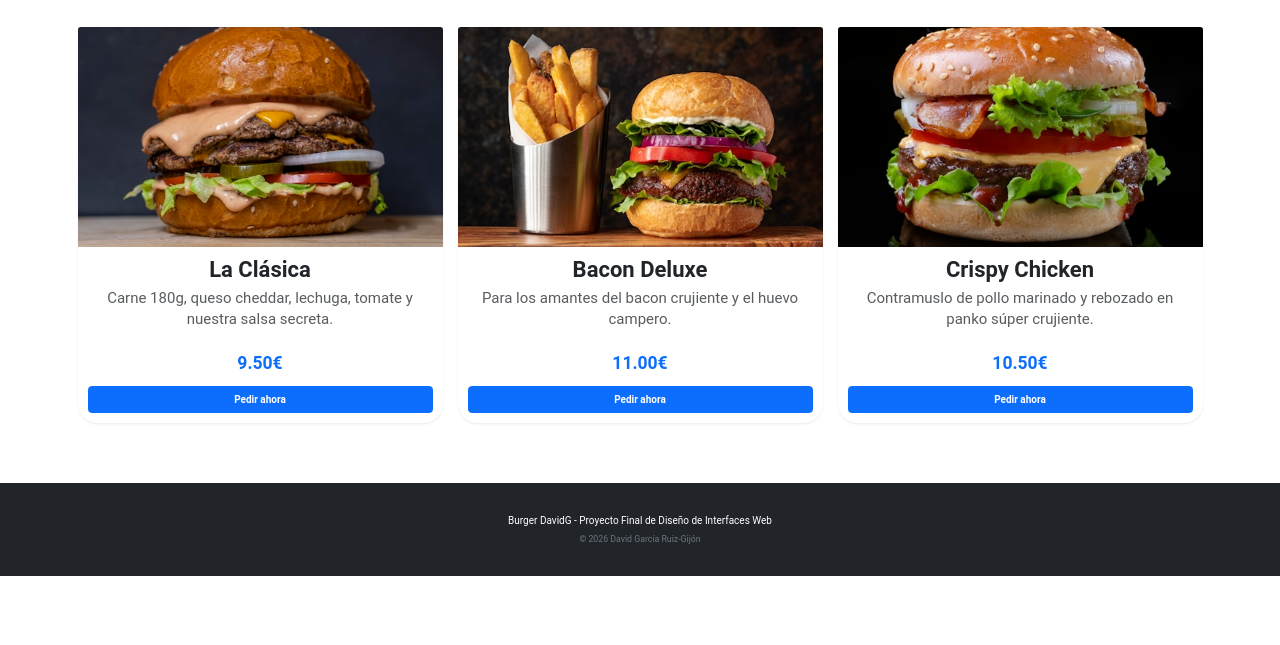
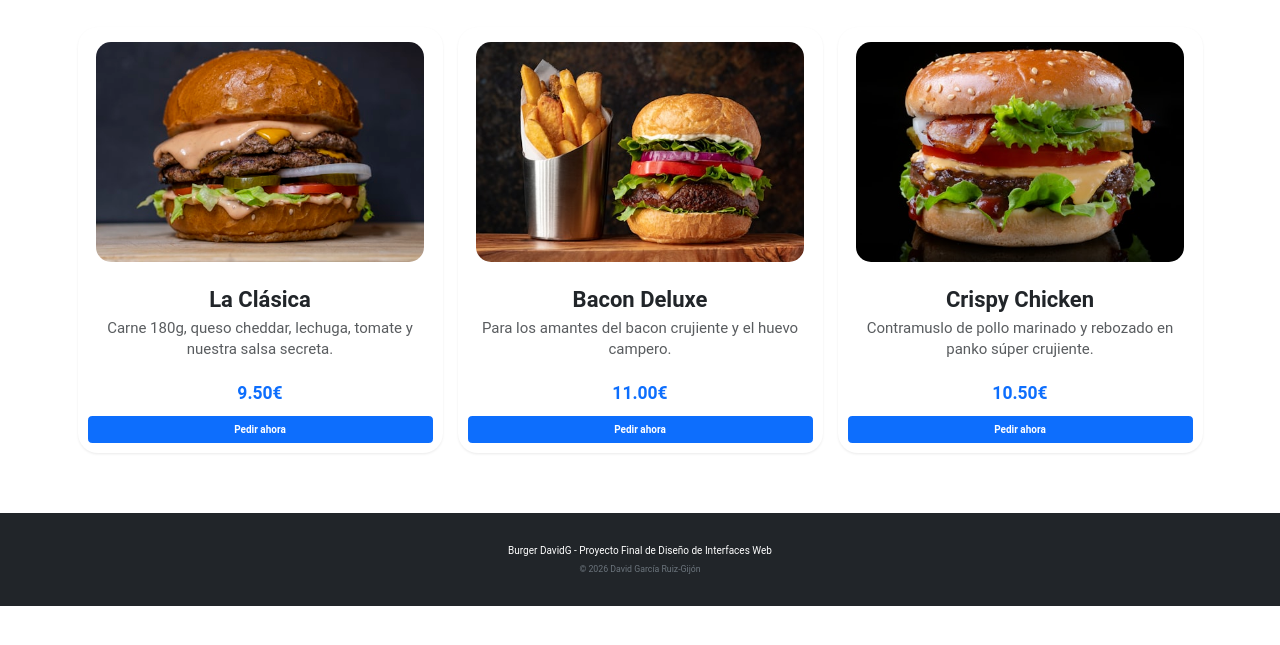
Before and after one commit to dgarciaruizgijon/Proyecto_Dise-oInterfaces, a website: page carta.html in a window 1280 px wide. Shown: the part 153-798 px from the top of the page. Drawn offline with nearby package versions, Linux system fonts and the light colour scheme.

Commit message:
Cambios en imagenes y encabezados

```diff
--- a/scss/ui/carta/_carta.scss
+++ b/scss/ui/carta/_carta.scss
@@ -3,6 +3,14 @@
 .card {
     transition: transform .3s ease, box-shadow .3s ease;
     border: none;
+    overflow: hidden;
+
+    img {
+        display: block;
+        margin: 1.5rem auto;
+        width: 90%;
+        border-radius: 15px;
+    }
 
     &:hover {
         transform: translateY(-10px);
```
Also changed, not shown: index.html (+1 -1 lines), css/main.css.
